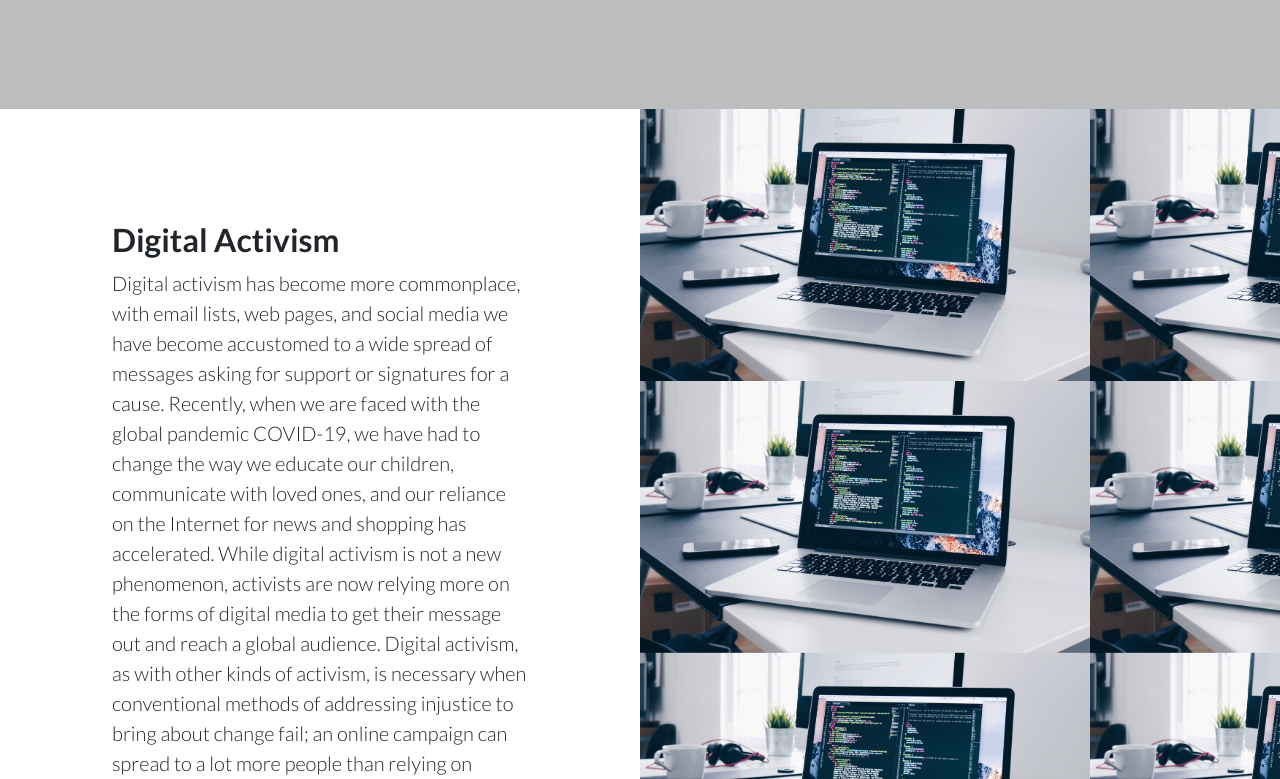
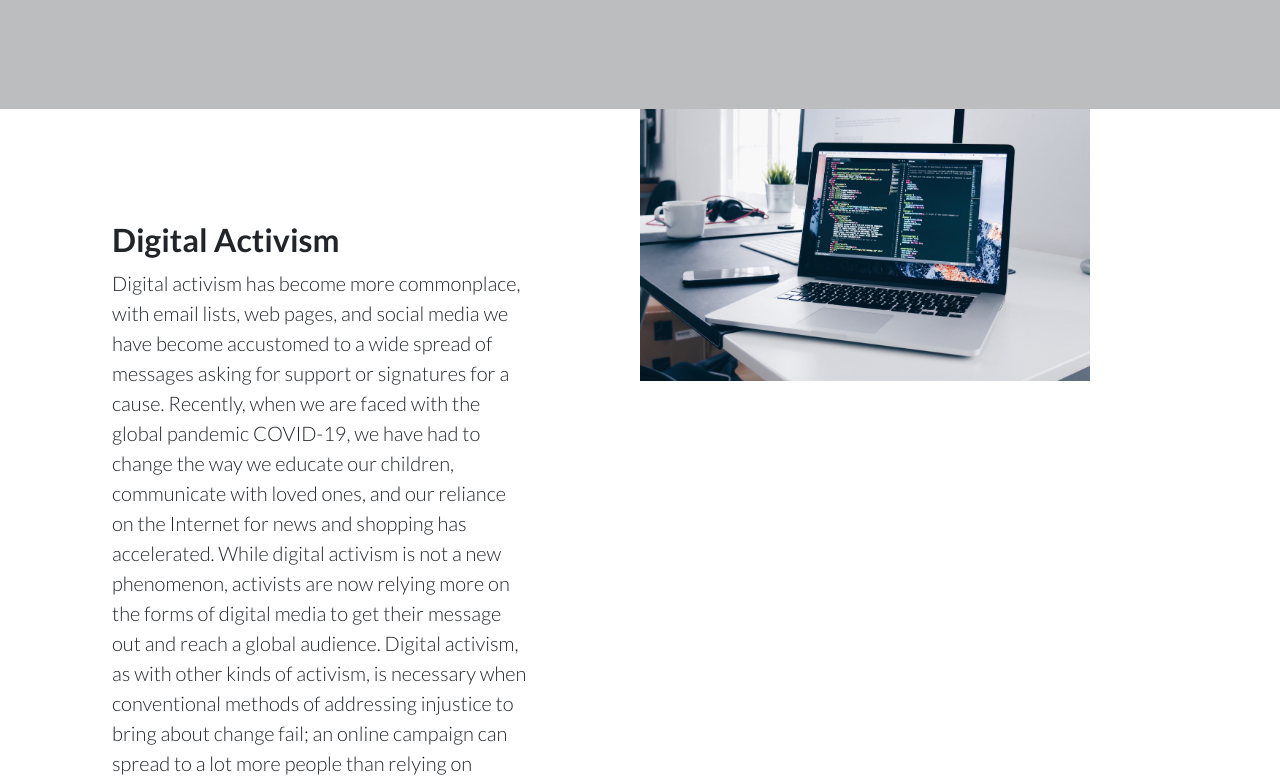
Before and after one commit to pamkent/finalactivism, a website: page index.html in a window 1280 px wide. Shown: the part 1001-1780 px from the top of the page. Drawn offline with Linux system fonts and the light colour scheme.

Commit message:
changing stuff

```diff
--- a/index.html
+++ b/index.html
@@ -68,7 +68,7 @@
     <div class="container-fluid p-0">
       <div class="row no-gutters">
 
-        <div class="col-lg-6 order-lg-6 text-white showcase-img" style="background-image: url('img/computer.jpg');background-size:450px"></div>
+        <div class="col-lg-6 order-lg-6 text-white showcase-img" style="background-image: url('img/computer.jpg');background-size:450px;background-repeat:no-repeat;"></div>
         <div class="col-lg-6 order-lg-1 my-auto showcase-text">
           <h2>Digital Activism</h2>
           <p class="lead mb-0">
```
